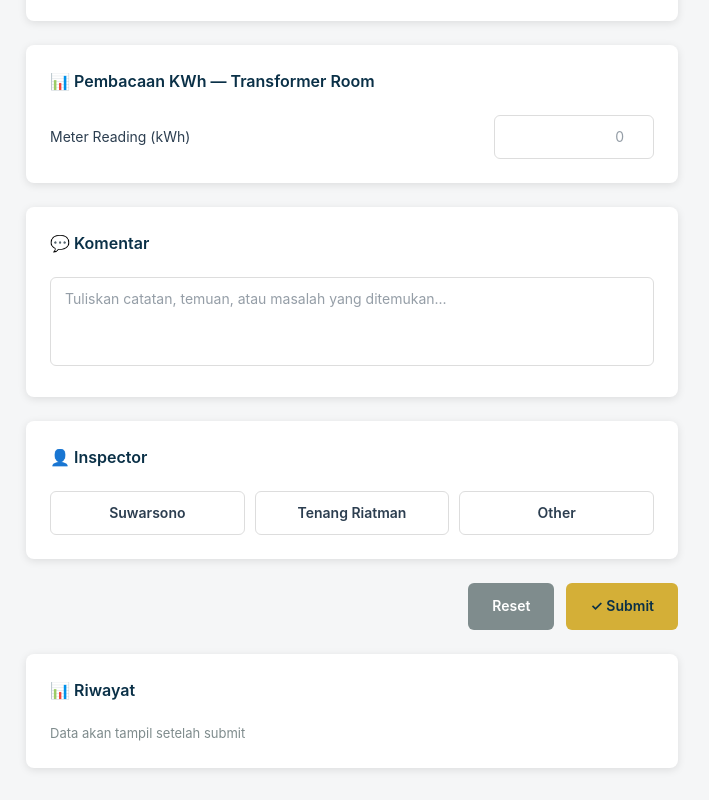
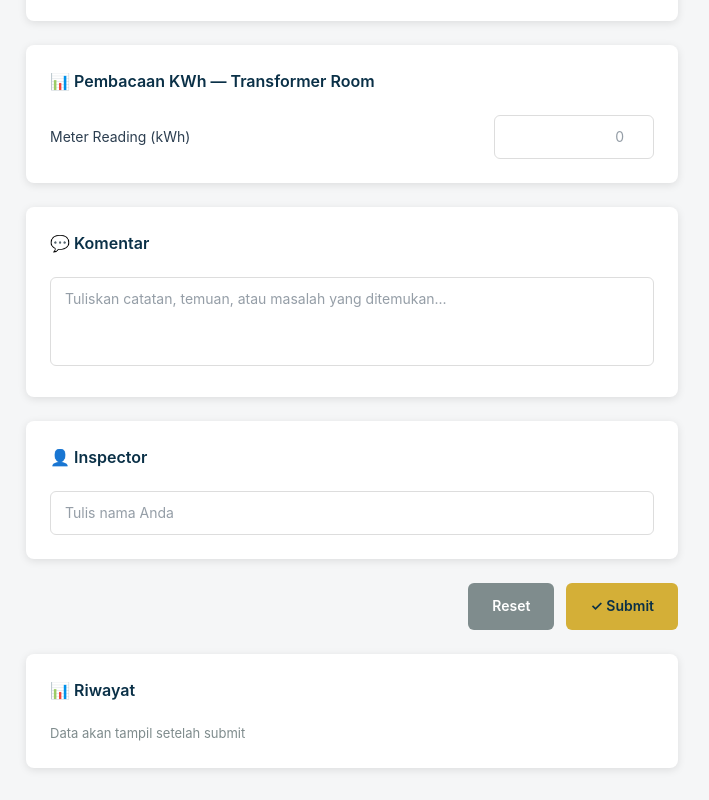
Before and after one commit to myhappymesurya/bizlink-pm, a Next.js app: page /meter-record in a window 1280 px wide. Shown: the part 599-1399 px from the top of the page, without its empty margins (288-997 px from the left). Built offline with nearby package versions, Linux system fonts and the light colour scheme; no server answers; the database is empty.

Commit message:
Inspector meter record jadi input bebas

```diff
--- a/app/meter-record/page.tsx
+++ b/app/meter-record/page.tsx
@@ -2,7 +2,6 @@
 
 import { useState, useEffect, useRef } from 'react'
 import { createClient } from '@/lib/supabase/client'
-import { INSPECTOR_OPTIONS } from '@/lib/constants'
 import { exportTablePDF } from '@/lib/exportPDF'
 import Navbar from '@/components/Navbar'
 import { logActivity } from '@/lib/activityLog'
@@ -135,7 +134,7 @@ export default function MeterRecordPage() {
 
   async function handleSubmit() {
     setError('')
-    if (!inspector) { setError('Pilih inspector terlebih dahulu'); return }
+    if (!inspector.trim()) { setError('Nama inspector wajib diisi'); return }
     const emptyFields = meter.fields.filter(f => !f.auto && (!readings[f.key] || readings[f.key].trim() === ''))
     if (emptyFields.length > 0) { setError('Semua field pengukuran harus diisi'); return }
 
@@ -152,7 +151,7 @@ export default function MeterRecordPage() {
         reading_2: readings['reading_2'] ? parseFloat(readings['reading_2']) : null,
         total: readings['total'] ? parseFloat(readings['total']) : null,
         notes: meter.hasNotes ? (notes || null) : null,
-        inspector,
+        inspector: inspector.trim(),
         user_id: userId,
         submitted_at: new Date().toISOString()
       })
@@ -328,28 +327,15 @@ export default function MeterRecordPage() {
         {/* Inspector */}
         <div style={card}>
           <h3 style={{ fontSize: '16px', fontWeight: 600, color: 'var(--primary)', marginBottom: '20px' }}>👤 Inspector</h3>
-          <div style={{ display: 'grid', gridTemplateColumns: 'repeat(3, 1fr)', gap: '10px' }}>
-            {INSPECTOR_OPTIONS.map(name => {
-              const isActive = inspector === name
-              return (
-                <button
-                  key={name}
-                  type="button"
-                  onClick={() => setInspector(name)}
-                  style={{
-                    padding: '10px', borderRadius: '6px', fontSize: '14px', fontWeight: 600,
-                    cursor: 'pointer',
-                    background: isActive ? 'var(--primary)' : 'white',
-                    color: isActive ? 'white' : 'var(--text-primary)',
-                    border: '1px solid var(--border)'
-                  }}
-                >
-                  {name}
-                </button>
-              )
-            })}
-          </div>
-        </div>
+          <input
+            type="text"
+            value={inspector}
+            onChange={e => setInspector(e.target.value)}
+            placeholder="Tulis nama Anda"
+            maxLength={100}
+            style={fieldInput}
+          />
+         </div>
 
         {/* Error */}
         {error && (
```
